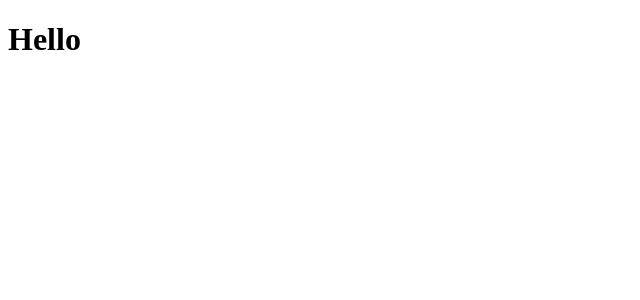
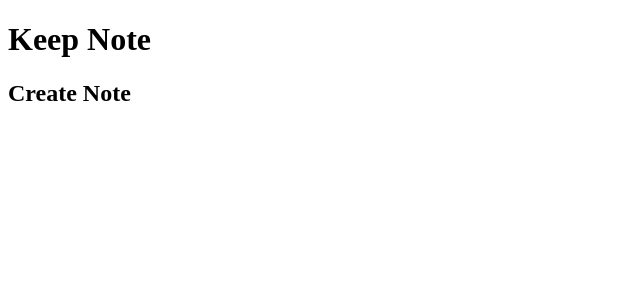
Before and after one commit to CiscoMerchan/keep_note_with_reactjs, a React (Create React App) app: page / in a window 1280 px wide. Shown: the top 300 px of the page, without its empty margins (0-640 px from the left). Built offline with nearby package versions, Linux system fonts and the light colour scheme; a web font is replaced by a local one.

Commit message:
creation of App component

```diff
--- /dev/null
+++ b/src/components/App.jsx
@@ -0,0 +1,15 @@
+import React from "react";
+
+function App(){
+    return(
+    <><div>
+            <h1>Keep Note</h1>
+        </div>
+        <di>
+            <h2>Create Note</h2>
+        </di>
+
+            </>
+    );
+}
+export default App;
--- a/src/index.js
+++ b/src/index.js
@@ -1,4 +1,5 @@
 import React from "react";
 import  ReactDOM  from "react-dom";
+import App from "./components/App.jsx"
 
-ReactDOM.render(<h1>Hello</h1>, document.getElementById("root"));
+ReactDOM.render(<App />, document.getElementById("root"));
```
